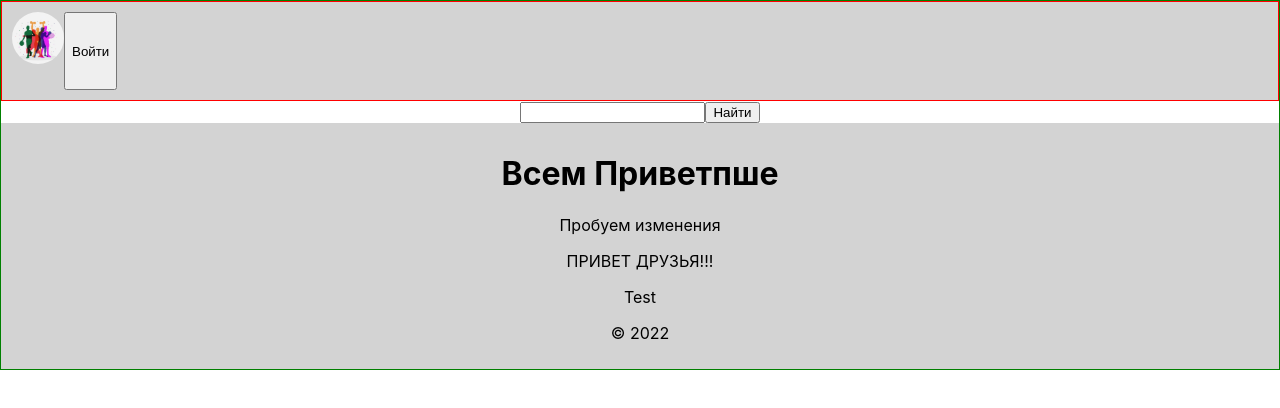
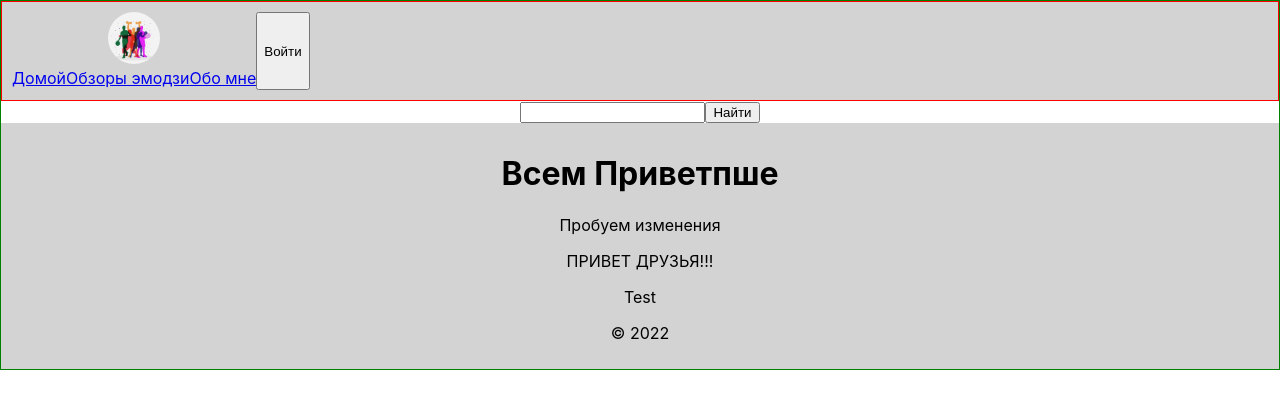
Before and after one commit to Sports-Guide/sports-guide-frontend, a React (Create React App) app: page / in a window 1280 px wide. Shown: the top 408 px of the page. Built offline with nearby package versions, Linux system fonts and the light colour scheme.

Commit message:
Вставил сслыки переставил BrowserRouter Что бы ссылки заработали

```diff
--- a/src/components/App/App.jsx
+++ b/src/components/App/App.jsx
@@ -10,15 +10,15 @@ export function App() {
 	return (
 		<div className="app">
 			<div className="page__container">
-				<Header />
 				<BrowserRouter>
+					<Header />
 					<Routes>
 						<Route path="/" element={<Main />} />
 						<Route path="/profile" element={<Profile />} />
 						<Route path="/card" element={<Card />} />
 					</Routes>
+					<Footer />
 				</BrowserRouter>
-				<Footer />
 			</div>
 		</div>
 	);
--- a/src/components/Header/Header.jsx
+++ b/src/components/Header/Header.jsx
@@ -1,4 +1,6 @@
+import React from 'react';
 import PropTypes from 'prop-types';
+import { NavLink } from 'react-router-dom';
 import { Button } from '../Button/Button';
 import logo from '../../images/logo.svg';
 import './Header.scss';
@@ -8,6 +10,17 @@ export function Header({ onLogIn, onLogOut, loggedIn }) {
 		<header className="header">
 			<div className="header__container">
 				<img className="logo" src={logo} alt="" />
+				<nav className="menu">
+					<NavLink to="/" className="menu__link">
+						Домой
+					</NavLink>
+					<NavLink to="/reviews" className="menu__link">
+						Обзоры эмодзи
+					</NavLink>
+					<NavLink to="/about-me" className="menu__link">
+						Обо мне
+					</NavLink>
+				</nav>
 			</div>
 			{loggedIn ? (
 				<Button onClick={onLogOut} label="Выйти" />
--- a/src/components/Header/Header.scss
+++ b/src/components/Header/Header.scss
@@ -4,5 +4,5 @@
 	background-color: lightgrey;
 	padding: 10px;
 	height: 100px;
-
+	color: black;
 }
```
